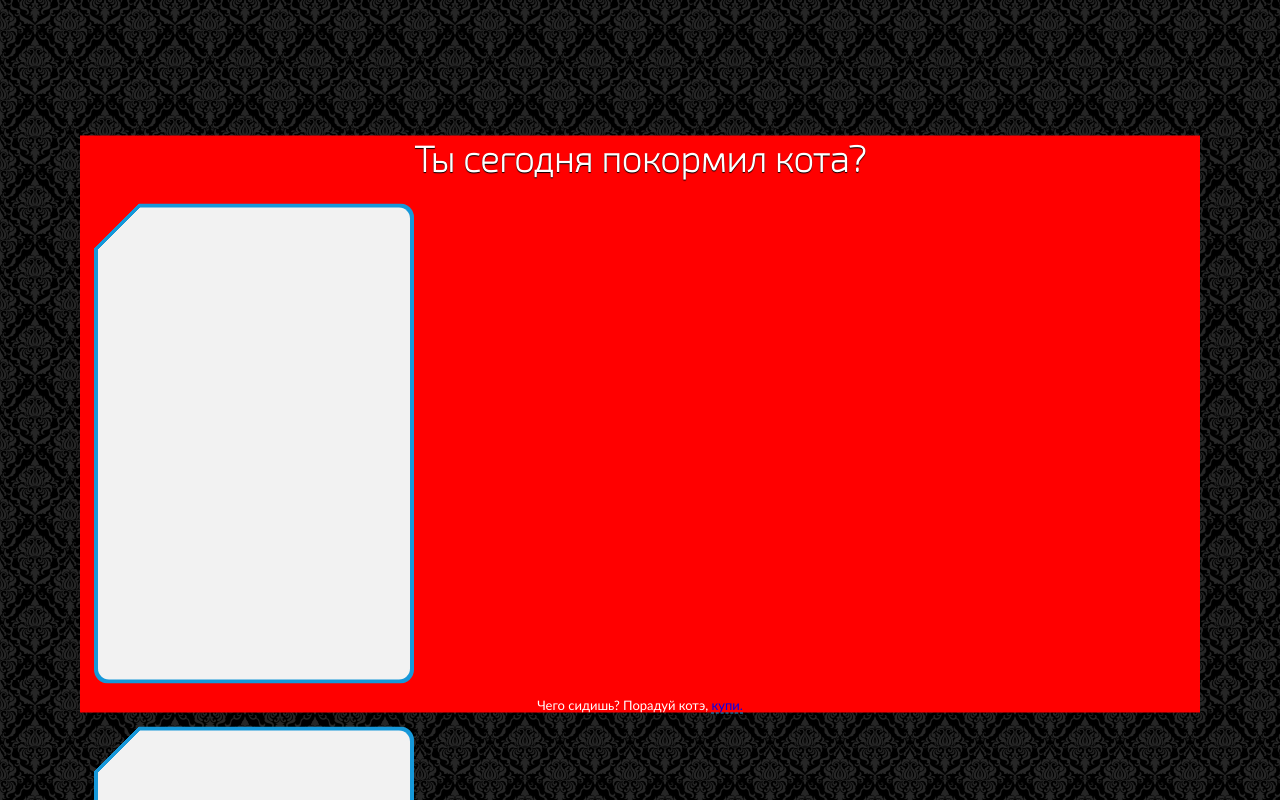
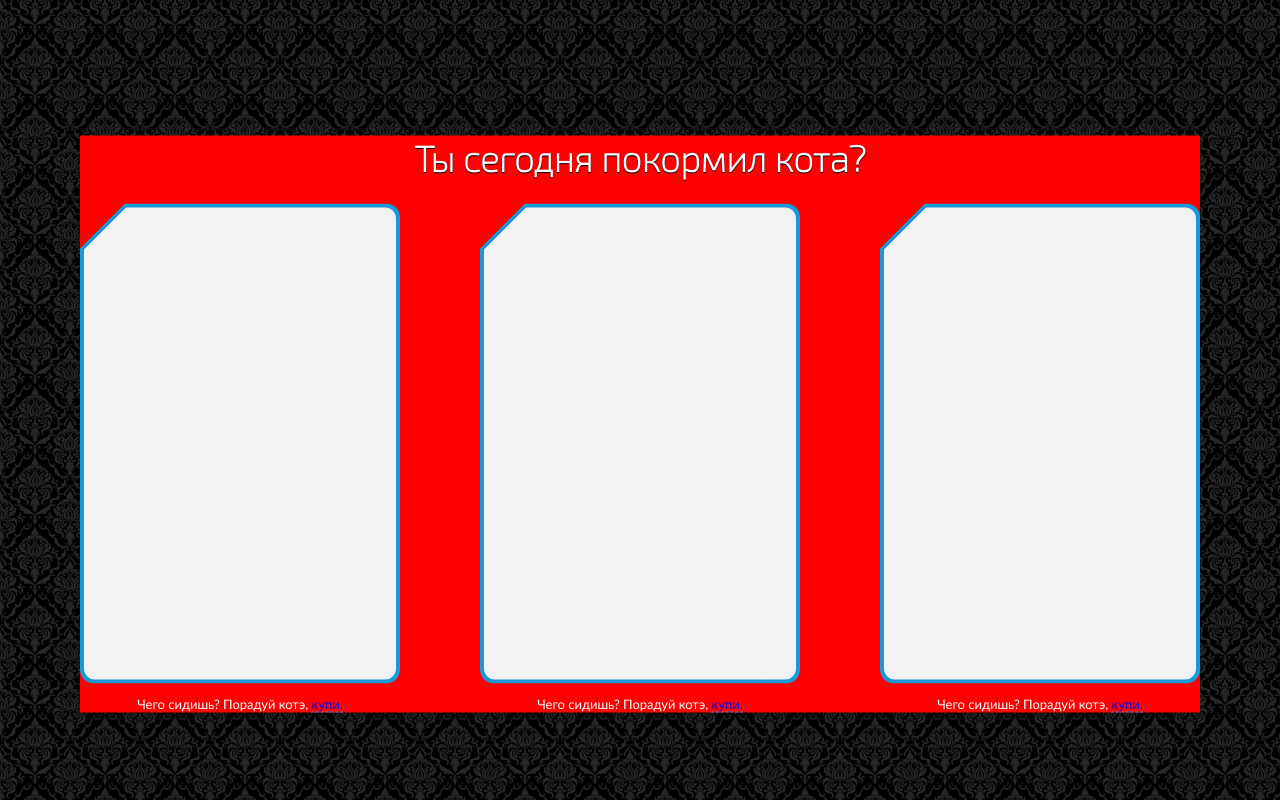
Before and after one commit to webbomj/funbox-test-work, a React (Create React App) app: page / in a window 1280 px wide. Shown: the top 800 px of the page. Built offline with nearby package versions, Linux system fonts and the light colour scheme; the HTML template or start-up script is replaced by a standard one.

Commit message:
Added flexbox

```diff
--- a/src/Components/FoodItem/FoodItem.module.css
+++ b/src/Components/FoodItem/FoodItem.module.css
@@ -1,5 +1,14 @@
 .FoodItem {
+  width: 320px;
+}
 
+.FoodItem:not(:nth-child(3)) {
+  margin-right: 80px;
+}
+
+a {
+  text-decoration: none;
+  border-bottom: 1px dashed #1698D9;
 }
 
 .cardBorder::before {
@@ -14,20 +23,11 @@
 }
 
 .cardBorder {
-  margin:14px;
   position: relative;
   width: 320px;
   height: 480px;
   border-radius: 14px;
   background: linear-gradient(135deg,transparent 32px,#1698d9 0),0 0,no-repeat
-}
-
-.mainBlock {
-  width: 320px;
-  height: 480px;
-  background: #F2F2F2;
-  border: 4px solid #1698D9;
-  border-radius: 12px;
 }
 
 .bottomText {
@@ -36,11 +36,5 @@
   font-weight: 400;
   font-size: 13px;
   line-height: 15px;
-  text-align: center;
   color: #FFFFFF;
 }
-
-a {
-  text-decoration: none;
-  border-bottom: 1px dashed #1698D9;
-}
--- a/src/Components/FoodList/FoodList.module.css
+++ b/src/Components/FoodList/FoodList.module.css
@@ -1,4 +1,4 @@
-.foodList{
+.wrapper{
   width:1120px;
   height:577px;
   background-color: red;
@@ -13,3 +13,7 @@
   color: #FFFFFF;
   text-shadow: 0px 1px 1px #000000;
 }
+
+.foodList {
+  display: flex;
+}
--- a/src/Components/FoodList/FoodList.tsx
+++ b/src/Components/FoodList/FoodList.tsx
@@ -5,9 +5,12 @@ import { foodData } from '../../App';
 
 const FoodList:FC<{state: foodData[]}> = ({state}) => {
   return (
-    <div className={s.foodList}>
+    <div className={s.wrapper}>
       <h1 className={s.header}>Ты сегодня покормил кота?</h1>
-      {state.map(el => <FoodItem key={el.id} state={el}/>)}
+      <div className={s.foodList}>
+        {state.map(el => <FoodItem key={el.id} state={el}/>)}
+      </div>
+
     </div>
   );
 };
```
